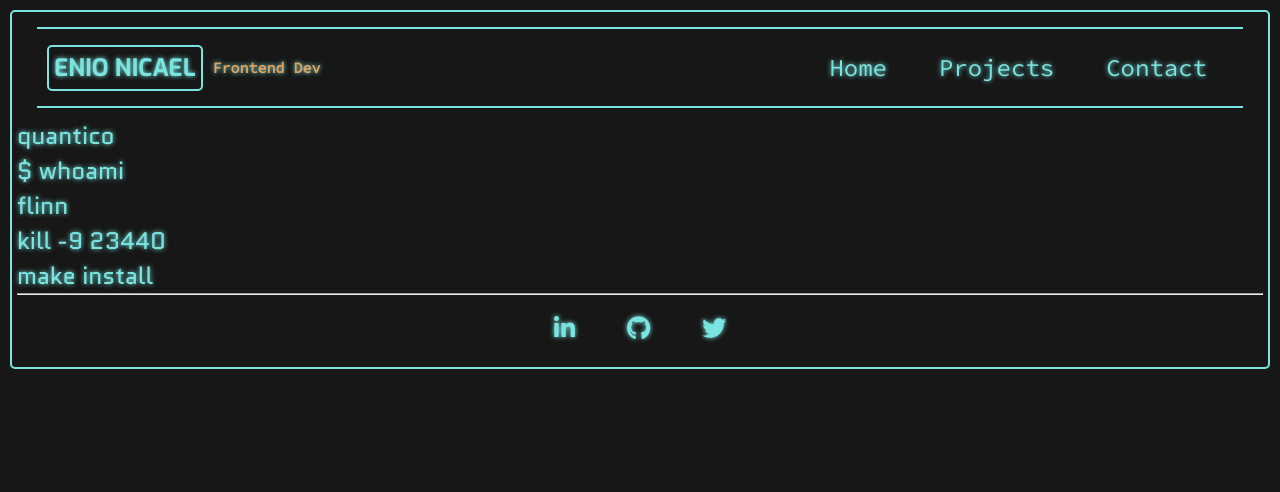
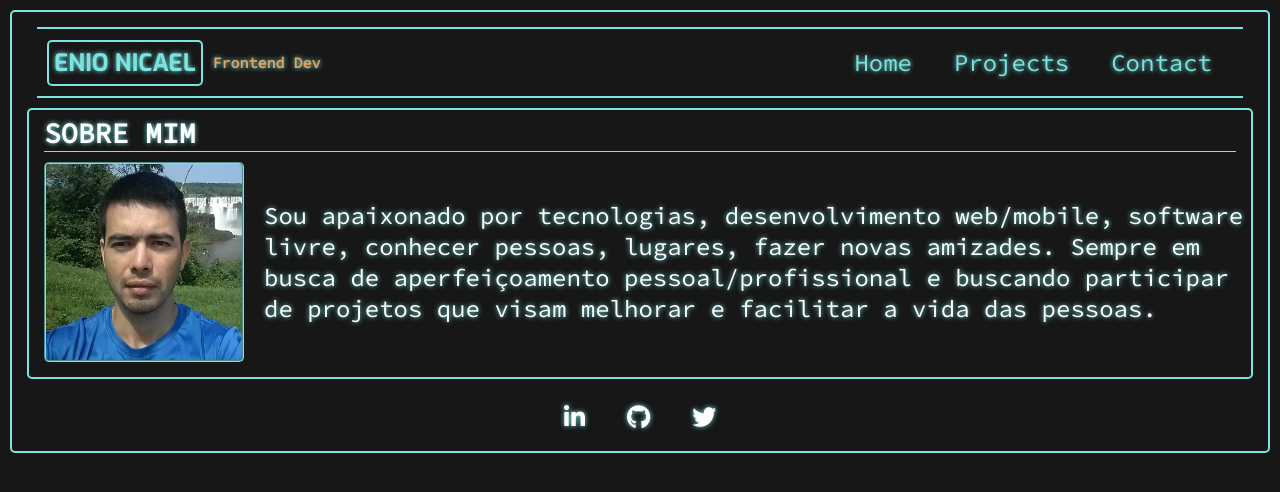
Before and after one commit to EnioNicael/EnioNicael.github.io, a plain HTML site: page index.html in a window 1280 px wide. Drawn offline with Linux system fonts and the light colour scheme.

Commit message:
Feature: Adiciona e estiliza a biografia.

```diff
--- a/css/style.css
+++ b/css/style.css
@@ -14,8 +14,9 @@
 
 body {
   background-color: var(--black);
-  color: var(--neon-blue);
+  /* color: var(--neon-blue); */
   /* color: #15ccdc; */
+  color: white;
   font-family: "Source Code Pro", monospace;
   text-shadow: 0 0 5px var(--neon-blue);
   font-size: 1.5em;
@@ -27,6 +28,10 @@ body {
   padding: 5px;
   margin: 10px;
 }
+
+/* .box {
+
+} */
 
 /* Header */
 .header {
@@ -62,6 +67,10 @@ h2 {
   color: var(--neon-orange);
 }
 
+h3 {
+  text-transform: uppercase;
+}
+
 .nav {
   display: flex;
   justify-content: space-evenly;
@@ -77,7 +86,7 @@ ul {
 }
 
 li {
-  padding: 10px;
+  padding: 5px;
 }
 
 li a {
@@ -93,6 +102,33 @@ li a:hover {
   color: var(--black);
   box-shadow: 0 0 5px var(--neon-blue);
 }
+
+/* =====  MAIN  ===== */
+.sub-title {
+  border-bottom: 1px solid var(--neon-blue);
+  margin: 0 10px;
+}
+
+.bio {
+  display: flex;
+  align-items: center;
+}
+
+.bio p {
+  margin-left: 10px;
+}
+
+.bio-image {
+  width: 200px;
+  height: 200px;
+}
+
+.img-container {
+  border: 2px groove var(--neon-blue);
+  border-radius: 5px;
+  margin: 10px;
+}
+
 .quantico {
   font-family: "Quantico", sans-serif;
 }
--- a/index.html
+++ b/index.html
@@ -31,14 +31,23 @@
           </ul>
         </nav>
       </header>
-      <div class="quantico">
+      <!-- <div class="quantico">
         <p>quantico</p>
         <p>$ whoami</p>
         <p>flinn</p>
         <p>kill -9 23440</p>
         <p>make install</p>
-      </div>
-      <hr />
+      </div> -->
+      <main>
+        <div class="container">
+          <h3 class="sub-title">Sobre Mim</h3>
+          <div class="bio">
+            <img class="bio-image img-container" src="img/enio.jpg" alt="Foto de perfil Enio Nicael">
+            <p>Sou apaixonado por tecnologias, desenvolvimento web/mobile, software livre, conhecer pessoas, lugares, fazer novas amizades.
+              Sempre em busca de aperfeiçoamento pessoal/profissional e buscando participar de projetos que visam melhorar e facilitar a vida das pessoas.</p>
+          </div>
+        </div>
+      </main>
       <footer class="footer">
         <ul>
           <li>
```
Also changed, not shown: img/enio.jpg (added).
